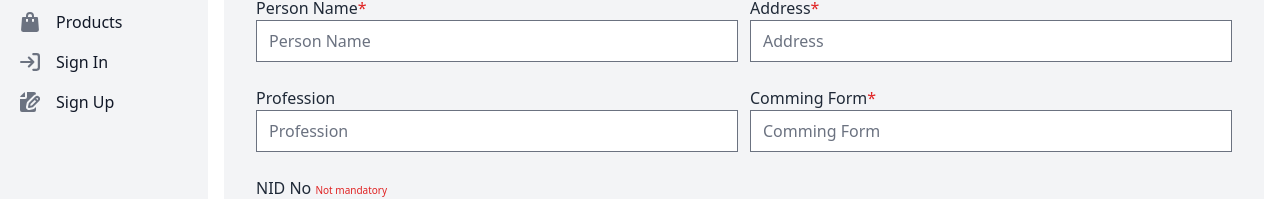
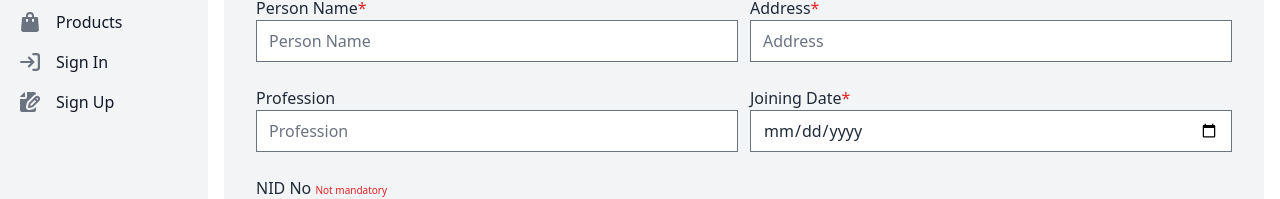
Before and after one commit to mdnasimnirob/mess-management-front-end, a React (Vite) app: page /addMember in a window 1280 px wide. Shown: the part 160-359 px from the top of the page. Built offline with nearby package versions, Linux system fonts and the light colour scheme; no server answers.

Commit message:
member add and show ui

```diff
--- a/package.json
+++ b/package.json
@@ -10,6 +10,7 @@
     "preview": "vite preview"
   },
   "dependencies": {
+    "axios": "^1.8.2",
     "firebase": "^11.4.0",
     "flowbite-react": "^0.10.2",
     "localforage": "^1.10.0",
--- a/src/component/TopNavbar.jsx
+++ b/src/component/TopNavbar.jsx
@@ -112,7 +112,7 @@ const TopNavbar = () => {
                         <div className="w-10 rounded-full">
                             {user?.photoURL ? (
                                 // Display user profile picture
-                                <img src={user.photoURL} alt="User Profile" className="rounded-full" />
+                                <img src={user?.photoURL} alt="User Profile" className="rounded-full" />
                             ) : (
                                 // Display default profile picture and "Sign In" link
 
--- a/src/pages/AddMember.jsx
+++ b/src/pages/AddMember.jsx
@@ -1,9 +1,24 @@
 import { useForm } from "react-hook-form";
+import toast from "react-hot-toast";
 const AddMember = () => {
-    const { register, handleSubmit } = useForm();
+    const { register, handleSubmit, reset } = useForm();
 
     const onSubmit = (data) => {
         console.log(data);
+        fetch('http://localhost:5000/memberAdd', {
+            method: 'post',
+            headers: { 'Content-Type': 'application/json' },
+            body: JSON.stringify(data)
+        })
+            .then(res => res.json())
+            .then(data => {
+                if (data.insertedId) {
+                    toast.success('Member Added Succesfully');
+                    reset();
+                }
+                console.log(data)
+            })
+
     };
     return (
         <div className="card mb-4 bg-gray-100">
@@ -38,7 +53,7 @@ const AddMember = () => {
                                     <span className="text-red-600">*</span>
                                 </label>
                                 <input
-                                    {...register("address", { required: false })}
+                                    {...register("address", { required: true })}
                                     name="address"
                                     type="text"
                                     className="form-control w-full"
@@ -65,16 +80,16 @@ const AddMember = () => {
                         <div className="col-lg-6">
                             <div className="mb-3">
                                 <label className="form-label" htmlFor="basic-default-fullname">
-                                    Comming Form
+                                    Joining Date
                                     <span className="text-red-600">*</span>
                                 </label>
                                 <input
-                                    {...register("comming_form", { required: false })}
-                                    name="comming_form"
-                                    type="text"
+                                    {...register("joiningDate", { required: true })}
+                                    name="joiningDate"
+                                    type="date"
                                     className="form-control w-full"
                                     id="basic-default-fullname"
-                                    placeholder="Comming Form"
+                                    placeholder="Joining Date"
                                 />
                             </div>
                         </div>
--- a/src/pages/AllMember.jsx
+++ b/src/pages/AllMember.jsx
@@ -1,9 +1,46 @@
+import { FaEdit } from "react-icons/fa";
+import { RiDeleteBin2Fill } from "react-icons/ri";
+import { useLoaderData } from "react-router-dom";
 
 
 const AllMember = () => {
+    const allMember = useLoaderData();
+    console.log(allMember)
     return (
-        <div>
-            <h1>this All MEMBEr</h1>
+        <div className="overflow-x-auto rounded-box border border-base-content/5 bg-base-100 mb-14">
+            <table className="table">
+                {/* head */}
+                <thead>
+                    <tr>
+                        <th></th>
+                        <th>Name</th>
+                        <th>Address</th>
+                        <th>Joining</th>
+                        <th>Action</th>
+                    </tr>
+                </thead>
+                <tbody>
+                    {
+                        allMember?.map((member, index) => (
+
+                            <tr key={member._id}>
+                                <th>{index + 1}</th>
+                                <td>{member.name}</td>
+                                <td>{member.address}</td>
+                                <td><span className="text-[12px]">{member.joiningDate}</span></td>
+                                <td>
+                                    <div className="flex gap-2">
+                                        <FaEdit className="text-lg text-[#2544f1]" />
+                                        <RiDeleteBin2Fill className="text-lg text-red-700" />
+                                    </div>
+                                </td>
+                            </tr>
+                        ))
+                    }
+
+
+                </tbody>
+            </table>
         </div>
     );
 };
--- a/src/routes/Router.jsx
+++ b/src/routes/Router.jsx
@@ -93,7 +93,8 @@ const Router = createBrowserRouter([
             ,
             {
                 path: '/allMember',
-                element: <AllMember />
+                element: <AllMember />,
+                loader: () => fetch('http://localhost:5000/allMember'),
             }
             ,
             {
```
Also changed, not shown: 1 other file (tests, documents, lock files or other folders).
